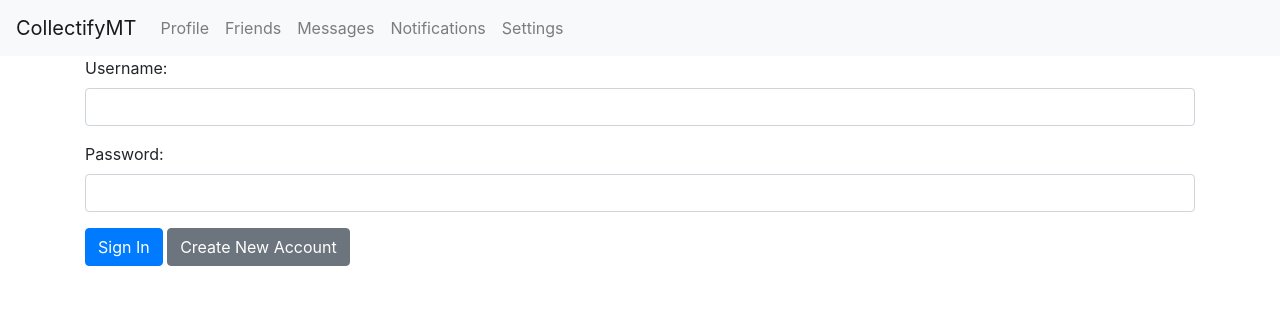
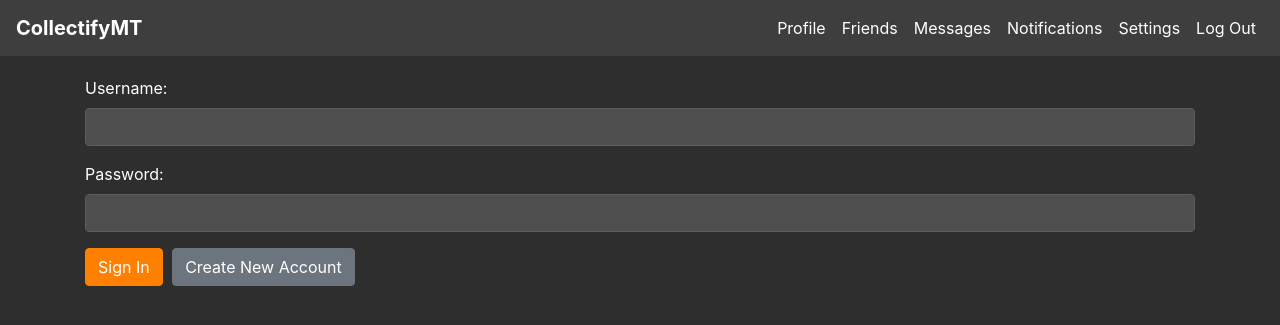
Before and after one commit to jcacc2002/PHP-Synoptic, a PHP site: page /index.php in a window 1280 px wide. Shown: the top 325 px of the page. Run offline with PHP 8.4, Linux system fonts and the light colour scheme; some libraries are stand-ins or nearby versions.

Commit message:
Updated Two Scripts
+ Properly connected style.css
+ Changed a bit the header

```diff
--- a/css/style.css
+++ b/css/style.css
@@ -1,15 +1,115 @@
+/* General Styles */
 body {
+    background-color: #2e2e2e;
+    color: #ffffff;
     padding-top: 56px;
 }
 
-.navbar-nav .nav-link {
-    color: #555;
+.navbar {
+    background-color: #3e3e3e;
 }
 
 .navbar-brand {
     font-weight: bold;
+    color: #ffffff !important;
+}
+
+.nav-link {
+    color: #ffffff !important;
 }
 
 .container {
     margin-top: 20px;
 }
+
+/* Post Creation Form */
+form {
+    margin-bottom: 20px;
+}
+
+.form-control {
+    background-color: #4e4e4e;
+    color: #ffffff;
+    border: 1px solid #5e5e5e;
+}
+
+.form-group label {
+    color: #ffffff;
+}
+
+/* Card Styles for Posts */
+.card {
+    margin-bottom: 20px;
+    border: 1px solid #5e5e5e;
+    border-radius: 0.25rem;
+    background-color: #3e3e3e;
+    color: #ffffff;
+}
+
+.card-body {
+    padding: 15px;
+}
+
+.card-title {
+    font-size: 1.25rem;
+    margin-bottom: 10px;
+    color: #ffffff;
+}
+
+.card-text {
+    font-size: 1rem;
+    margin-bottom: 10px;
+    color: #d3d3d3;
+}
+
+.card-text small {
+    color: #a9a9a9;
+}
+
+/* Buttons */
+.btn-primary {
+    background-color: #ff8000;
+    border-color: #ff8000;
+}
+
+.btn-primary:hover {
+    background-color: #cc6600;
+    border-color: #cc6600;
+}
+
+.btn-danger {
+    background-color: #ff8000;
+    border-color: #ff8000;
+}
+
+.btn-danger:hover {
+    background-color: #cc6600;
+    border-color: #cc6600;
+}
+
+.btn-success {
+    background-color: #ff8000;
+    border-color: #ff8000;
+}
+
+.btn-success:hover {
+    background-color: #cc6600;
+    border-color: #cc6600;
+}
+
+/* Specific Sections */
+.messages, .friend-requests, .notifications {
+    margin-top: 20px;
+    background-color: #3e3e3e;
+    padding: 10px;
+    border-radius: 5px;
+    box-shadow: 0 0 10px rgba(0, 0, 0, 0.1);
+}
+
+h1, h2 {
+    color: #ffffff;
+}
+
+.btn {
+    margin-right: 5px;
+}
--- a/includes/header.php
+++ b/includes/header.php
@@ -5,21 +5,22 @@
     <meta name="viewport" content="width=device-width, initial-scale=1.0">
     <title>CollectifyMT</title>
     <link href="https://stackpath.bootstrapcdn.com/bootstrap/4.5.2/css/bootstrap.min.css" rel="stylesheet">
-    <link rel="stylesheet" href="css/styles.css">
+    <link rel="stylesheet" href="css/style.css">
 </head>
 <body>
-<nav class="navbar navbar-expand-lg navbar-light bg-light">
+<nav class="navbar navbar-expand-lg navbar-dark fixed-top">
     <a class="navbar-brand" href="main_feed.php">CollectifyMT</a>
     <button class="navbar-toggler" type="button" data-toggle="collapse" data-target="#navbarNav" aria-controls="navbarNav" aria-expanded="false" aria-label="Toggle navigation">
         <span class="navbar-toggler-icon"></span>
     </button>
     <div class="collapse navbar-collapse" id="navbarNav">
-        <ul class="navbar-nav">
+        <ul class="navbar-nav ml-auto">
             <li class="nav-item"><a class="nav-link" href="profile.php">Profile</a></li>
             <li class="nav-item"><a class="nav-link" href="friends.php">Friends</a></li>
             <li class="nav-item"><a class="nav-link" href="messages.php">Messages</a></li>
             <li class="nav-item"><a class="nav-link" href="notifications.php">Notifications</a></li>
             <li class="nav-item"><a class="nav-link" href="settings.php">Settings</a></li>
+            <li class="nav-item"><a class="nav-link" href="handlers/logout_handler.php">Log Out</a></li>
         </ul>
     </div>
 </nav>
```
